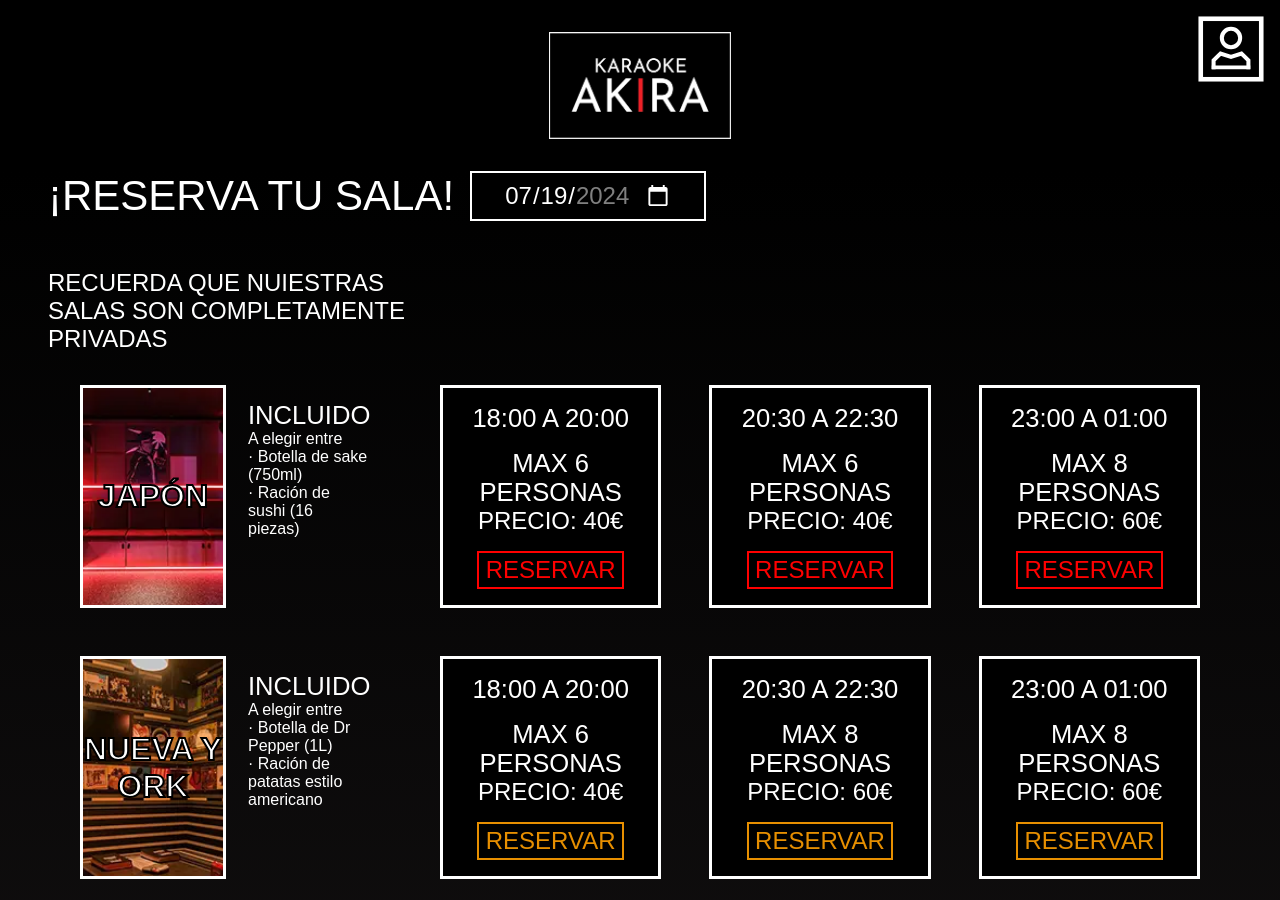
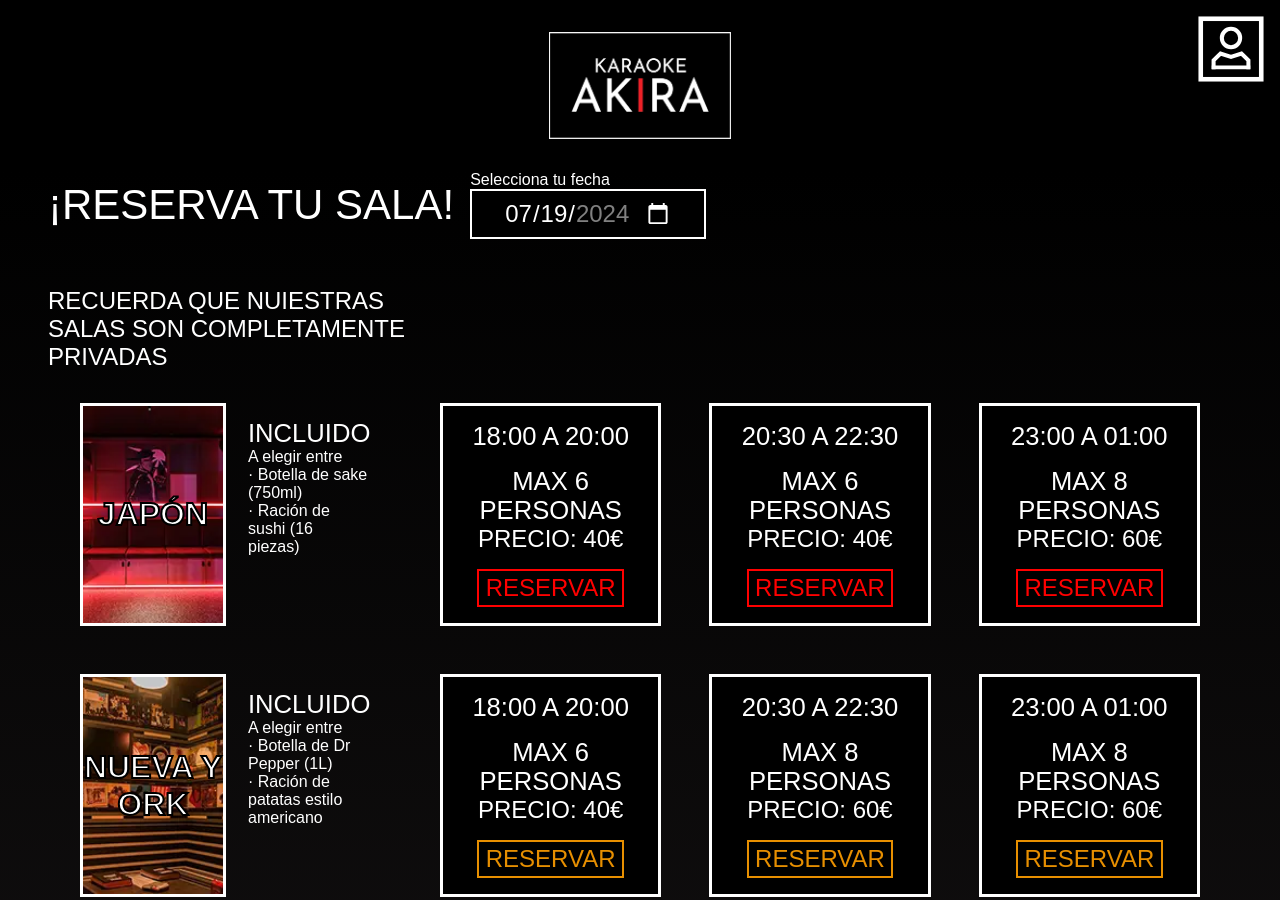
Before and after one commit to LocalPinkRobin/KaraokeAkira, a plain HTML site: page reservas.html in a window 1280 px wide. Shown: the top 900 px of the page. Drawn offline with Linux system fonts and the light colour scheme; a web font is replaced by a local one.

Commit message:
Faltan comentarios

```diff
--- a/css/reservas.css
+++ b/css/reservas.css
@@ -46,9 +46,9 @@ button{
     --lighter_grey: #231F20;
     --red: red;
     --mustard: #E78F00;
-    --purple: #BE13C1;
+    --purple: #dca0ff;
     --blue: #5D9EDB;
-    --brown: #8E4F21;
+    --brown: #a8846a;
     --blocked:#8C8C8C;
 }
 
--- a/reservas.html
+++ b/reservas.html
@@ -3,7 +3,26 @@
 <head>
     <meta charset="UTF-8">
     <meta name="viewport" content="width=device-width, initial-scale=1.0">
+    <!-- Primary Meta Tags -->
     <title>Karaoke Akira</title>
+    <meta name="title" content="Karaoke Akira" />
+    <meta name="description" content="Karaoke Akira" />
+
+    <!-- Open Graph / Facebook -->
+    <meta property="og:type" content="website" />
+    <meta property="og:url" content="https://localpinkrobin.github.io/KaraokeAkira/index.html" />
+    <meta property="og:title" content="Karaoke Akira" />
+    <meta property="og:description" content="KaraokeAkira" />
+    <meta property="og:image" content="https://metatags.io/images/meta-tags.png" />
+
+    <!-- Twitter -->
+    <meta property="twitter:card" content="summary_large_image" />
+    <meta property="twitter:url" content="https://localpinkrobin.github.io/KaraokeAkira/index.html" />
+    <meta property="twitter:title" content="Karaoke Akira" />
+    <meta property="twitter:description" content="KaraokeAkira" />
+    <meta property="twitter:image" content="https://metatags.io/images/meta-tags.png" />
+
+    <!-- Meta Tags Generated with https://metatags.io -->
     <link rel="stylesheet" href="css/reservas.css">
     <script src="./js/reservas.js" defer></script>
 </head>
@@ -23,7 +42,10 @@
 
         <div class="reservas__encabezado">
             <h2 class="reservas__h2">¡Reserva tu sala!</h2>
-            <input type="date" class="reservas__buttonCalendar"  max="2024-12-31">
+            <label >
+                Selecciona tu fecha
+                <input name="calendar" type="date" class="reservas__buttonCalendar"  max="2024-12-31">
+            </label>
         </div>
         <p class="reservas__p">Recuerda que nuiestras salas son completamente privadas</p>
 
```
Also changed, not shown: index.html (+19 -0 lines), inicioSesion.html (+20 -2 lines), perfil.html (+19 -0 lines).
